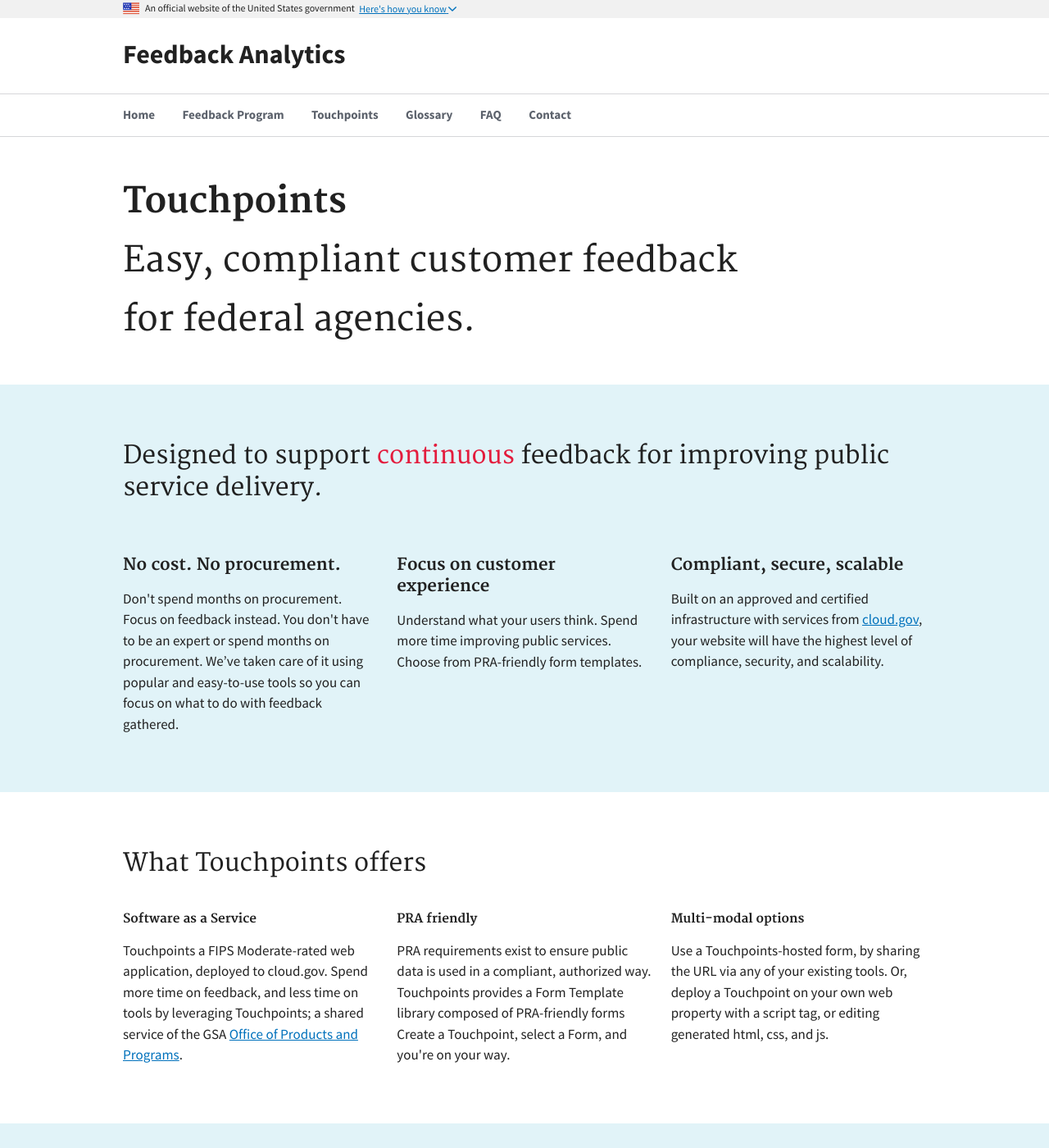
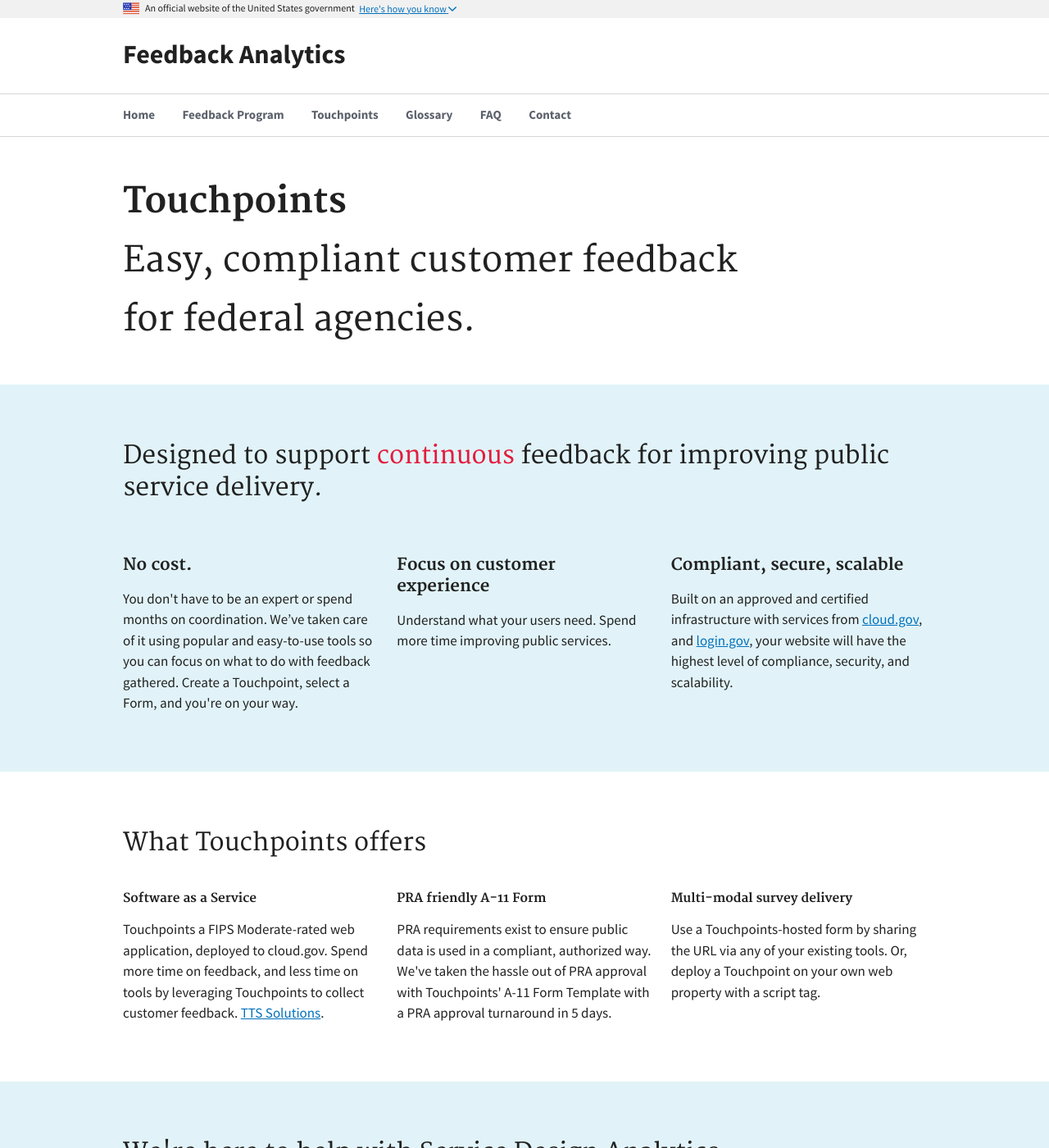
Before and after one commit to GSA/feedback.usa.gov, a Jekyll site: the page built from pages/touchpoints.html, in a window 1280 px wide and 1400 px high. Shown: the whole window at 82% size. Built offline with Jekyll 4.4.1, drawn with Linux system fonts in a browser that asks for light colours.

Commit message:
copyedits

```diff
--- a/pages/touchpoints.html
+++ b/pages/touchpoints.html
@@ -32,13 +32,11 @@ permalink: /touchpoints/
     <br>
     <div class="usa-width-one-third">
       <h3>
-        No cost. No procurement.
+        No cost.
       </h3>
       <p>
-        Don't spend months on procurement.
-        Focus on feedback instead.
-        You don't have to be an expert or spend months on procurement.
-        We’ve taken care of it using popular and easy-to-use tools so you can focus on what to do with feedback gathered.
+        You don't have to be an expert or spend months on coordination.
+        We’ve taken care of it using popular and easy-to-use tools so you can focus on what to do with feedback gathered. Create a Touchpoint, select a Form, and you're on your way.
       </p>
     </div>
     <div class="usa-width-one-third">
@@ -46,9 +44,7 @@ permalink: /touchpoints/
         Focus on customer experience
       </h3>
       <p>
-        Understand what your users think.
-        Spend more time improving public services.
-        Choose from PRA-friendly form templates.
+        Understand what your users need. Spend more time improving public services.
       </p>
     </div>
     <div class="usa-width-one-third">
@@ -57,6 +53,7 @@ permalink: /touchpoints/
         Built on an approved and certified
         infrastructure with services from
         <a href="https://cloud.gov/" target="_blank" rel="noopener">cloud.gov</a>,
+        and <a href="https://login.gov/" target="_blank" rel="noopener">login.gov</a>,
         your website will have the highest level of
         compliance, security, and scalability.
       </p>
@@ -85,33 +82,32 @@ permalink: /touchpoints/
       deployed to cloud.gov.
       Spend more time on feedback,
       and less time on tools by
-      leveraging Touchpoints; a shared service of the GSA
+      leveraging Touchpoints to collect customer feedback.
       <a href="https://www.gsa.gov/about-us/organization/federal-acquisition-service/technology-transformation-services/office-of-products-and-programs">
-        Office of Products and Programs</a>.
+        TTS Solutions</a>.
     </p>
   </div>
   <div class="usa-width-one-third">
     <h5>
-      PRA friendly
+      PRA friendly A-11 Form
     </h5>
     <p>
       PRA requirements exist to ensure public data is
       used in a compliant, authorized way.
-      Touchpoints provides a Form Template library
-      composed of PRA-friendly forms
-      Create a Touchpoint, select a Form,
-      and you're on your way.
+      We've taken the hassle out of PRA approval
+      with Touchpoints' A-11 Form Template with a
+      PRA approval turnaround in 5 days.
     </p>
   </div>
   <div class="usa-width-one-third">
     <h5>
-      Multi-modal options
+      Multi-modal survey delivery
     </h5>
     <p>
-      Use a Touchpoints-hosted form,
-      by sharing the URL via any of your existing tools.
-      Or, deploy a Touchpoint on your own web property
-      with a script tag, or editing generated html, css, and js.
+      Use a Touchpoints-hosted form by sharing the
+      URL via any of your existing tools.
+      Or, deploy a Touchpoint on your own
+      web property with a script tag.
     </p>
   </div>
 </div>
```
